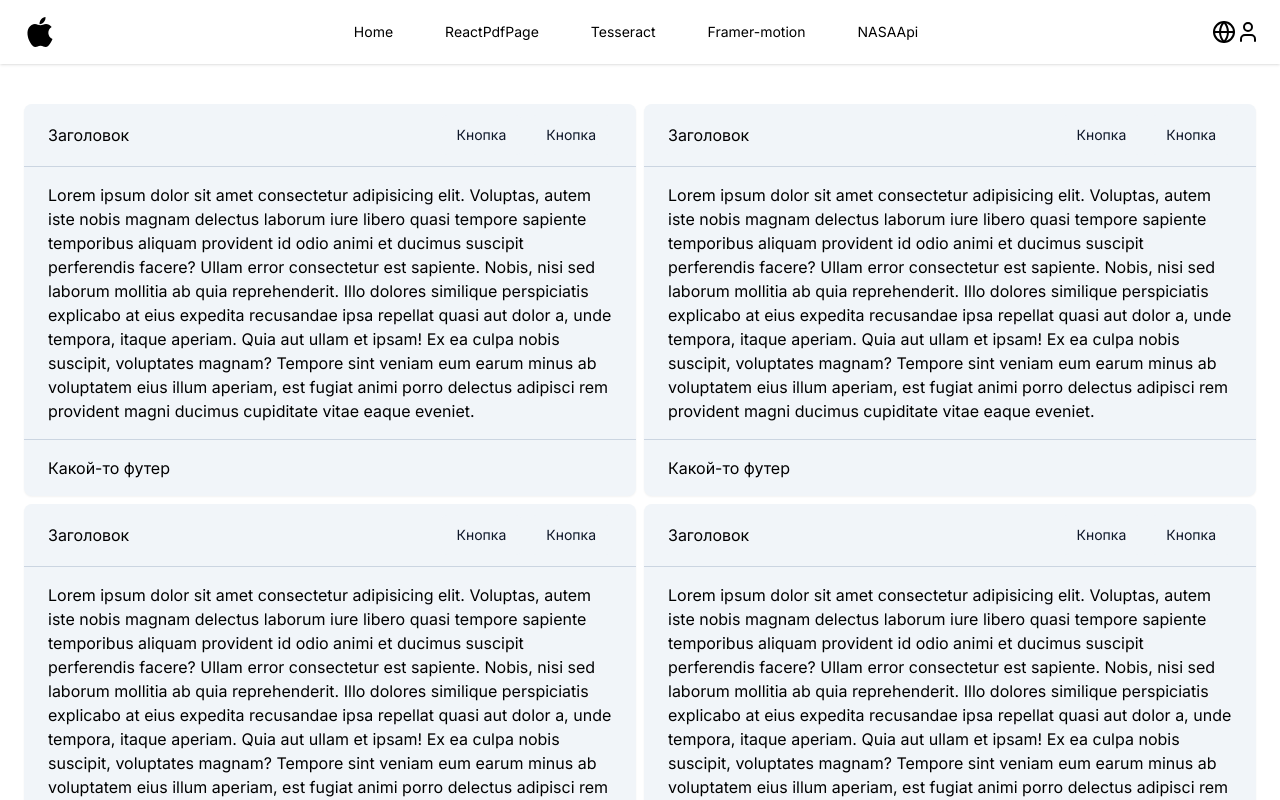
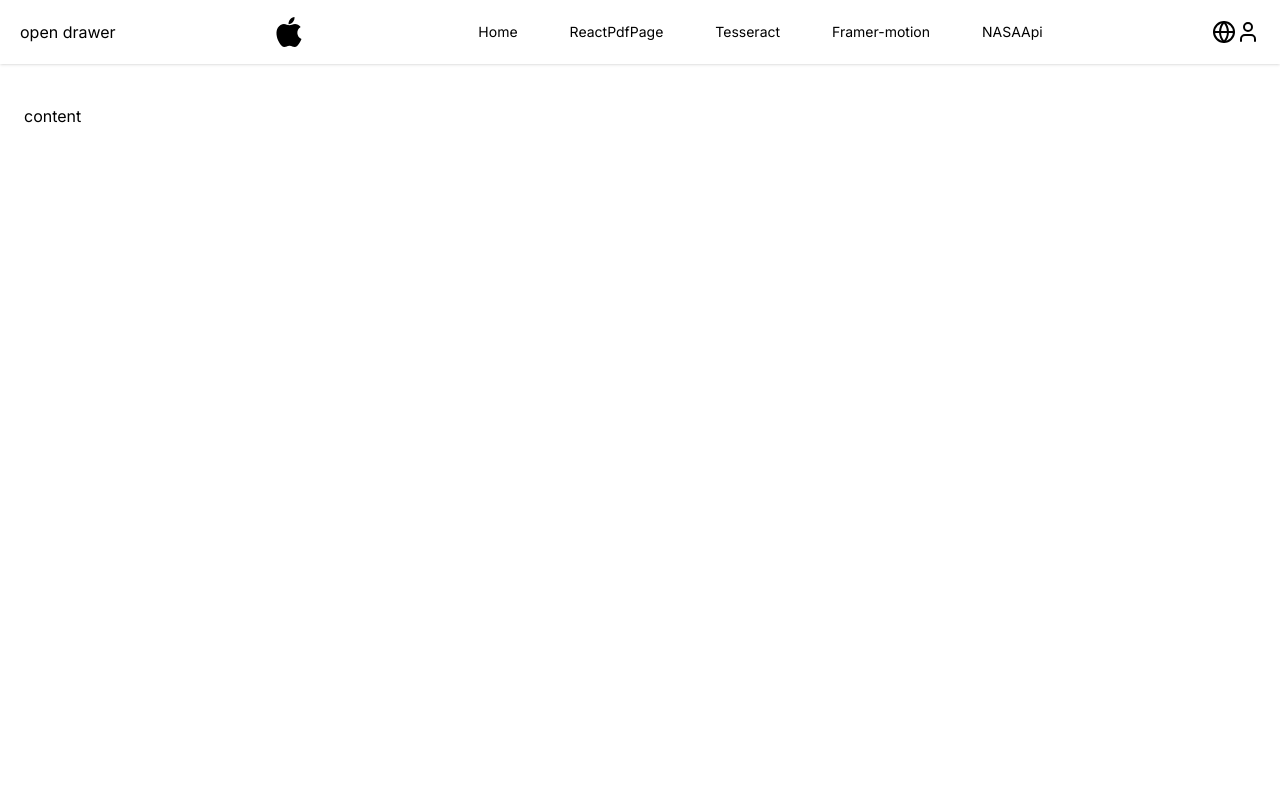
Before and after one commit to iliafilimonov1/portfolio-app, a Next.js app: page / in a window 1280 px wide. Shown: the top 800 px of the page. Built offline with nearby package versions, Linux system fonts and the light colour scheme.

Commit message:
completed

```diff
--- a/src/components/Navigation/Navigation.tsx
+++ b/src/components/Navigation/Navigation.tsx
@@ -5,6 +5,8 @@ import { AiFillFilePdf } from 'react-icons/ai';
 import { IoLogoApple } from 'react-icons/io';
 import Button from '../ui/Button/Button';
 import { NavItem } from './types';
+import Drawer from '../ui/Drawer/Drawer';
+import { useToggle } from 'usehooks-ts';
 
 /** Элементы навишации */
 const navItems: NavItem[] = [
@@ -20,8 +22,12 @@ const Navigation: React.FC = () => {
   /** Для маршрутизации */
   const router = useRouter();
 
+  const [drawer, toggleDrawer] = useToggle()
+
   return (
     <header className="shadow bg-white h-16 mx-auto px-5 flex items-center justify-between">
+      <button onClick={toggleDrawer}>open drawer</button>
+      <Drawer isOpen={drawer} setIsOpen={toggleDrawer} position='left' />
       <IoLogoApple
         onClick={() => router.push('/')}
         size={40}
--- a/src/components/ui/Drawer/Drawer.tsx
+++ b/src/components/ui/Drawer/Drawer.tsx
@@ -1,5 +1,5 @@
 import { extractStyles } from '@/services/utils';
-import React from 'react';
+import React, { useMemo } from 'react';
 
 export interface DrawerProps {
   children?: React.ReactNode;
@@ -18,24 +18,29 @@ const Drawer: React.FC<DrawerProps> = ({
   position = 'right',
   header,
   footer
-}) => (
+}) => {
+    /** Позиция drawer (слева/справа) */
+    const translate = useMemo(() => (position === 'left' ? 'translate-x-[-100%]' : 'translate-x-full'), [position]);
+
+  return (
   <main
     className={
       extractStyles`
         fixed overflow-hidden z-10 bg-gray-900 bg-opacity-25 inset-0 transform ease-in-out
-        ${isOpen ? ' transition-opacity opacity-100 duration-500 translate-x-0' : 'transition-all delay-500 opacity-0 translate-x-full'}
+        ${isOpen ? 'translate-x-0' : translate}
       `
     }
   >
     <section
       className={
         extractStyles`
-          w-screen max-w-lg right-0 absolute bg-white h-full shadow-xl delay-400 duration-500 ease-in-out transition-all transform
-          ${isOpen ? ' translate-x-0 ' : ' translate-x-full '}
+          w-screen max-w-lg absolute bg-white h-full shadow-xl delay-400 duration-500 ease-in-out transition-all transform
+          ${isOpen ? 'translate-x-0' : translate}
+          ${position + '-0'}
         `
       }
     >
-      <article className="relative w-screen max-w-lg pb-10 flex flex-col space-y-6 overflow-y-scroll h-full">
+      <article className="relative w-screen max-w-lg pb-10 flex flex-col space-y-6 overflow-y-auto h-full">
         <header className="p-4 font-bold text-lg">{header}</header>
         {children}
         <footer>{footer}</footer>
@@ -46,6 +51,6 @@ const Drawer: React.FC<DrawerProps> = ({
       onClick={() => setIsOpen(false)}
     />
   </main>
-);
+)};
 
 export default React.memo(Drawer);
--- a/src/pages/index.tsx
+++ b/src/pages/index.tsx
@@ -23,23 +23,7 @@ const Home = () => (
       />
     </Head>
     <div className="px-6 py-10 grid grid-cols-2 gap-2">
-      {
-        Array(10).fill(1).map((_, i) => (
-          <Box
-            key={`${i.toString()}_`}
-            footer={<span>Какой-то футер</span>}
-            header="Заголовок"
-            headerButtons={(
-              <>
-                <Button variant="subtle">Кнопка</Button>
-                <Button variant="subtle">Кнопка</Button>
-              </>
-            )}
-          >
-            Lorem ipsum dolor sit amet consectetur adipisicing elit. Voluptas, autem iste nobis magnam delectus laborum iure libero quasi tempore sapiente temporibus aliquam provident id odio animi et ducimus suscipit perferendis facere? Ullam error consectetur est sapiente. Nobis, nisi sed laborum mollitia ab quia reprehenderit. Illo dolores similique perspiciatis explicabo at eius expedita recusandae ipsa repellat quasi aut dolor a, unde tempora, itaque aperiam. Quia aut ullam et ipsam! Ex ea culpa nobis suscipit, voluptates magnam? Tempore sint veniam eum earum minus ab voluptatem eius illum aperiam, est fugiat animi porro delectus adipisci rem provident magni ducimus cupiditate vitae eaque eveniet.
-          </Box>
-        ))
-      }
+      content
     </div>
   </div>
 );
```
